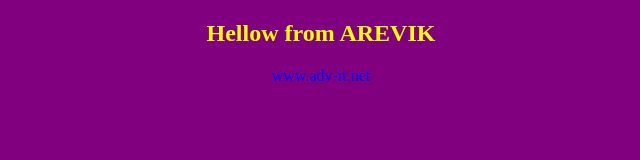
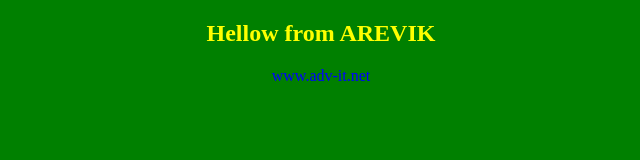
Before and after one commit to stepan-hambaryan1987/app-for-jenkins, a plain HTML site: page index.html in a window 1280 px wide. Shown: the whole page, without its empty margins (319-959 px from the left). Drawn offline with Linux system fonts and the light colour scheme.

Commit message:
changed color in index.html

```diff
--- a/index.html
+++ b/index.html
@@ -5,7 +5,7 @@
     <meta name="viewport" content="width=device-width, initial-scale=1.0" />
     <title>Document</title>
   </head>
-  <body bgcolor="purple" style="text-align: center">
+  <body bgcolor="green" style="text-align: center">
     <h2><font color="yellow">Hellow from AREVIK</font></h2>
     <font color="blue">www.adv-it.net</font>
   </body>
```
